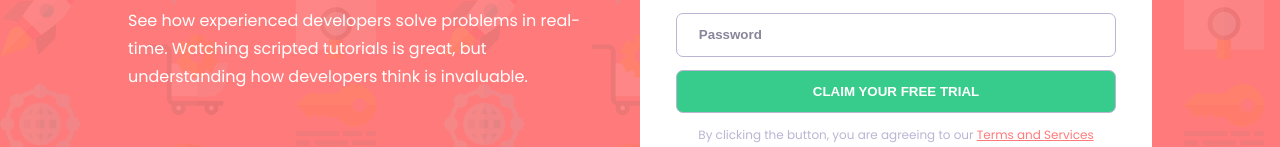
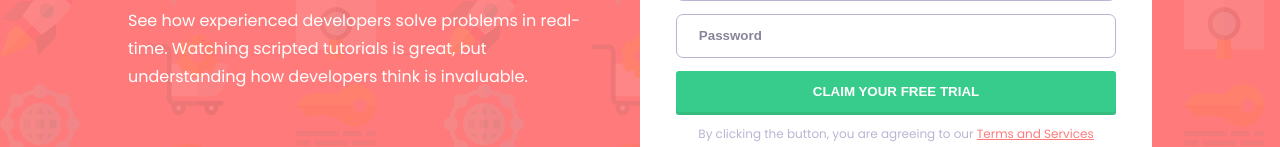
Before and after one commit to Mina-S93/Bonus-zadatak-3, a plain HTML site: page index.html in a window 1280 px wide. Shown: the part 438-585 px from the top of the page. Drawn offline with Linux system fonts and the light colour scheme.

Commit message:
Adding box-shadow for submit button

```diff
--- a/style.css
+++ b/style.css
@@ -88,10 +88,18 @@ input[type="submit"]{
     width: 100%;
     padding: 3% 5%;
     margin-bottom: 3%;
+    box-shadow: 0 3px 0 hsl(154, 57%, 47%);
+    border: none;
+    border-radius: 3px;
 }
 
 input[type="submit"]:hover{
     background-color: hsl(154, 59%, 51%, 0.6);
+}
+
+input[type="submit"]:focus{
+    border: none;
+    color: #fff;
 }
 
 input::placeholder{
```
